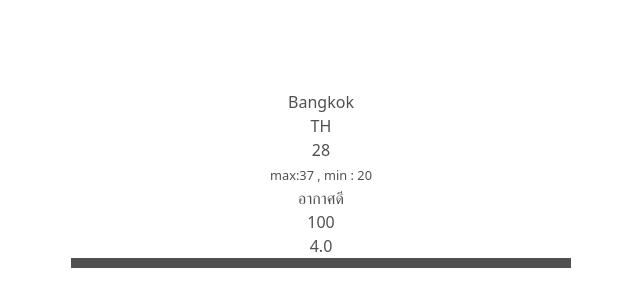
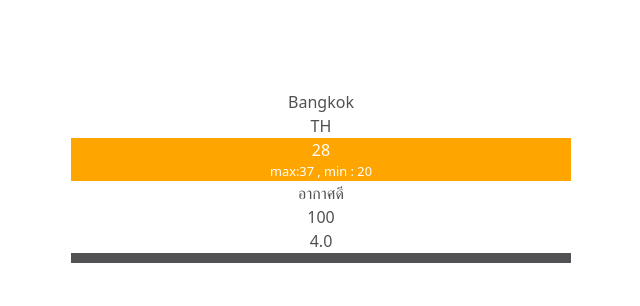
Before and after one commit to jaturaorn/test-react, a React (Vite) app: page / in a window 1280 px wide. Shown: the top 306 px of the page, without its empty margins (319-959 px from the left). Built offline with nearby package versions, Linux system fonts and the light colour scheme.

Commit message:
push css in .weather

```diff
--- a/src/Appweather.css
+++ b/src/Appweather.css
@@ -22,3 +22,11 @@ section {
     width: 500px;
     box-shadow: 0 10px 0 #515154;
 }
+
+.weather {
+    display: flex;
+    flex-direction: column;
+    justify-content: center;
+    color: #fff;
+    background: orange;
+}
```
